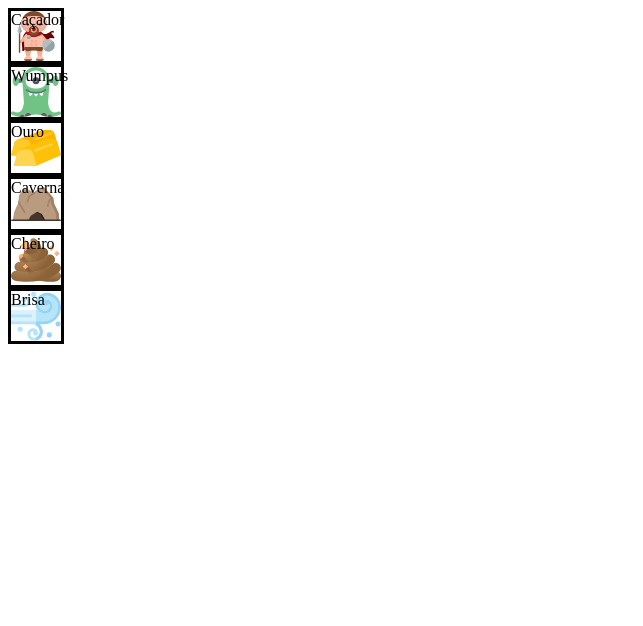
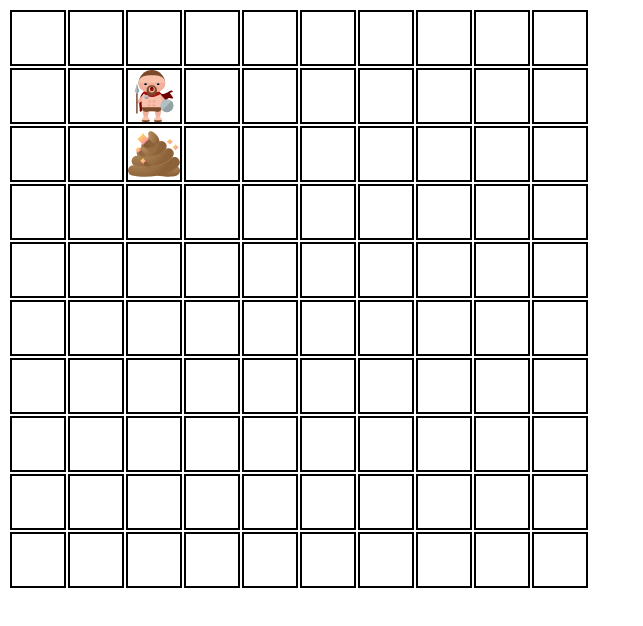
Before and after one commit to GabrielStringhini/wumpus, a website: page game.html in a window 1280 px wide. Shown: the whole page, without its empty margins (0-643 px from the left). Drawn offline with nearby package versions, Linux system fonts and the light colour scheme.

Commit message:
criadas funcoes para montar tabuleiro html

```diff
--- a/game.css
+++ b/game.css
@@ -13,25 +13,29 @@
 
 .wumpus {
   background-image: url('./icones/monster.svg');
-  /* mask: url('./icones/monster.svg'); */
 }
 
 .ouro {
   background-image: url('./icones/gold.svg');
-  /* mask: url('./icones/gold.svg'); */
 }
 
 .caverna {
   background-image: url('./icones/cave.svg');
-  /* mask: url('./icones/cave.svg'); */
 }
 
 .cheiro {
   background-image: url('./icones/odor.svg');
-  /* mask: url('./icones/odor.svg'); */
 }
 
 .brisa {
   background-image: url('./icones/wind.svg');
-  /* mask: url('./icones/wind.svg'); */
 }
+
+.casa {
+  width: 50px;
+  height: 50px;
+  background-color: #FFF;
+  border-style: solid;
+  border-width: 2px;
+  border-color: #000;
+}
--- a/game.html
+++ b/game.html
@@ -6,13 +6,32 @@
     <link rel="stylesheet" type="text/css" href="game.css">
   </head>
   <body>
-    <div id="tabuleiro">
+    <script
+  src="https://code.jquery.com/jquery-3.5.1.slim.min.js"
+  integrity="sha256-4+XzXVhsDmqanXGHaHvgh1gMQKX40OUvDEBTu8JcmNs="
+  crossorigin="anonymous"></script>
+  <script type="text/javascript" src="game.js"></script>
+    <!-- <div id="tabuleiro">
       <div class="personagem cacador">Caçador</div>
       <div class="personagem wumpus">Wumpus</div>
       <div class="personagem ouro">Ouro</div>
       <div class="personagem caverna">Caverna</div>
       <div class="personagem cheiro">Cheiro</div>
       <div class="personagem brisa">Brisa</div>
-    </div>
+    </div> -->
+
+    <!-- <table>
+      <tr class="row">
+        <td class="col"></td>
+        <td class="col"></td>
+      </tr>
+      <tr class="row">
+        <td class="col"></td>
+        <td class="col"></td>
+      </tr>
+    </table> -->
+    <table id="tabuleiro">
+
+    </table>
   </body>
 </html>
--- /dev/null
+++ b/game.js
@@ -0,0 +1,29 @@
+$(document).ready(() => {
+    function montaTabuleiro(casas) {
+      console.log('OK')
+      const tabuleiro = $('#tabuleiro');
+      for (let x = 0; x < casas; x++) {
+        const linha = $('<tr/>').appendTo(tabuleiro);
+        for (let y = 0; y < casas; y++) {
+          const casa = $('<td/>').addClass([`casa-${x}-${y} casa`]);
+          const conteudo = $('<div/>').addClass('conteudo').appendTo(casa);
+          casa.appendTo(linha);
+          // if (x == y) conteudo.addClass(['personagem cacador']);
+        }
+      }
+    }
+
+    function preencheTabuleiro(personagens) {
+        Object.entries(personagens).map(([ personagem, propriedades ]) => {
+          propriedades.map(({ x, y }) => {
+            $(`#tabuleiro .casa-${x}-${y}`).addClass([`personagem ${personagem}`]);
+          });
+        });
+    }
+
+    montaTabuleiro(10);
+    preencheTabuleiro({
+      cheiro: [{x: 2, y: 2}],
+      cacador: [{x: 1, y: 2}, {x: 2, y: 2}],
+    })
+});
```
